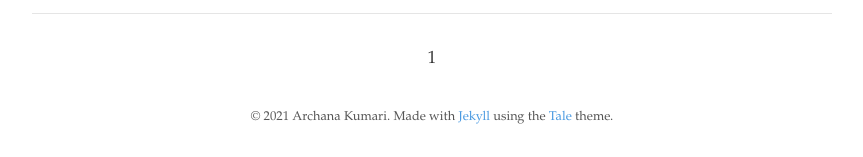
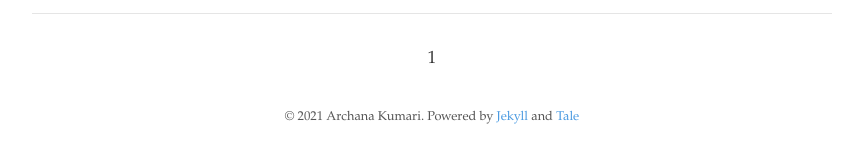
Before and after one commit to Archana-blog/product, a Jekyll site: the page built from index.html, in a window 1280 px wide. Shown: the part 1328-1485 px from the top of the page, without its empty margins (208-1071 px from the left). Built offline with Jekyll 4.4.1, drawn with Linux system fonts in a browser that asks for light colours; the list of posts is cut into pages by our own code.

Commit message:
Update footer.html

```diff
--- a/_includes/footer.html
+++ b/_includes/footer.html
@@ -1,5 +1,5 @@
 <footer>
   <span>
-    &copy; <time datetime="{{ site.time }}">{{ site.time | date: '%Y' }}</time> {{ site.author.name }}. Made with <a href="https://jekyllrb.com/">Jekyll</a> using the <a href="https://github.com/chesterhow/tale/">Tale</a> theme.
+    &copy; <time datetime="{{ site.time }}">{{ site.time | date: '%Y' }}</time> {{ site.author.name }}. Powered by <a href="https://jekyllrb.com/">Jekyll</a> and <a href="https://github.com/chesterhow/tale/">Tale</a>
   </span>
 </footer>
```
